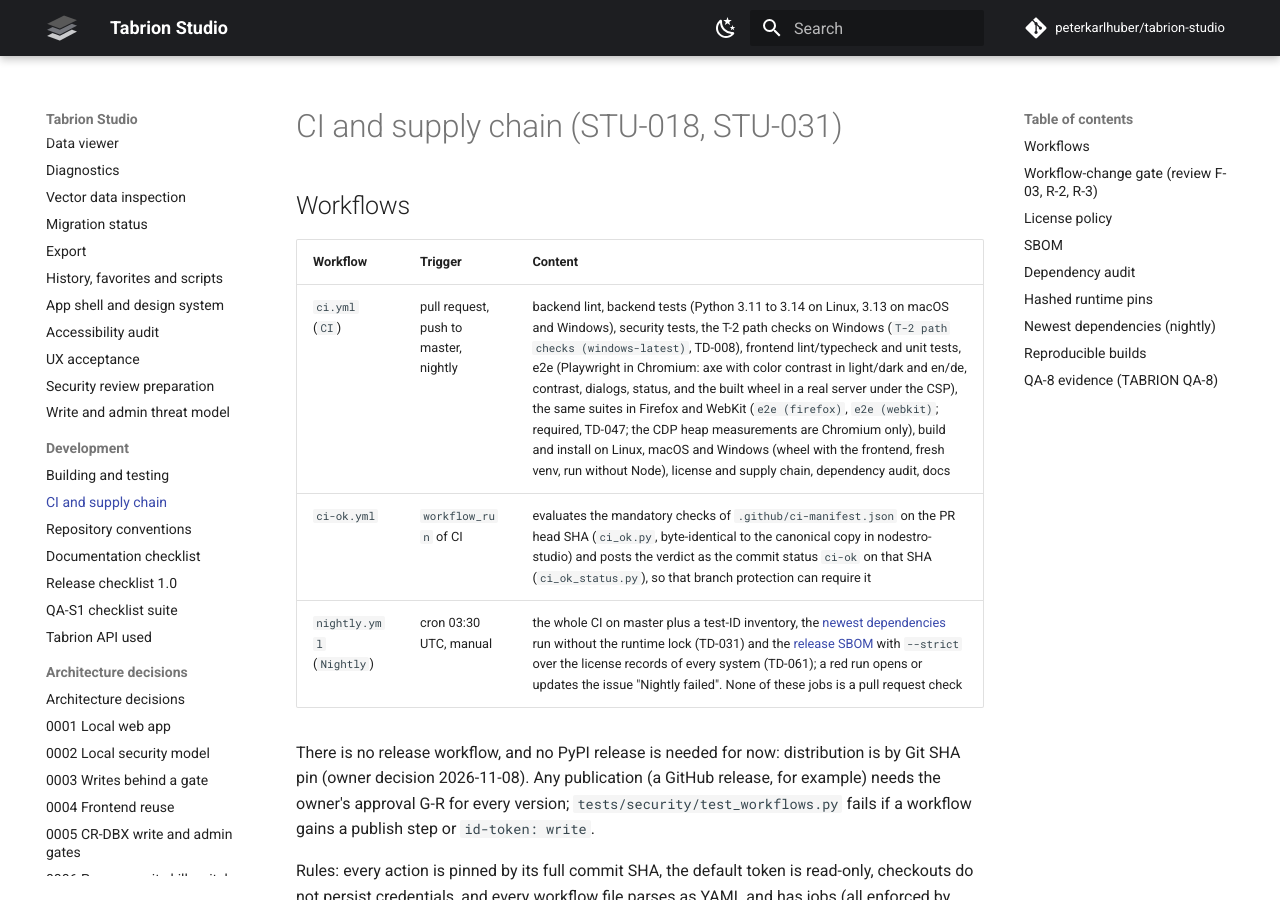
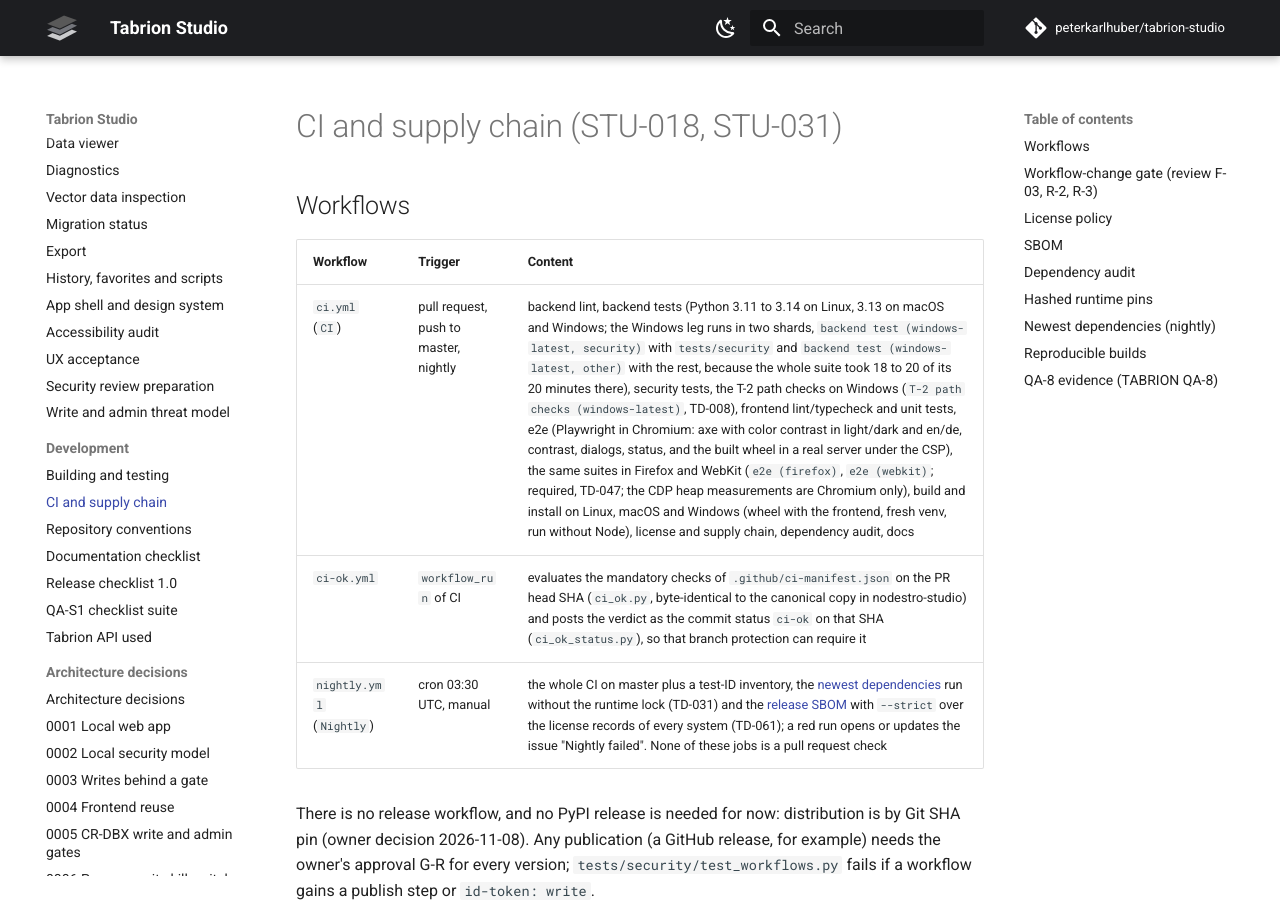
Before and after one commit to peterkarlhuber/tabrion-studio, an MkDocs documentation site: the page built from docs/development/ci.md, in a window 1280 px wide and 900 px high. Built offline with MkDocs 1.6.1 and Material for MkDocs 9.7.7, drawn with Linux system fonts in a browser that asks for light colours; comment, search, counter and statistics services are not loaded.

Commit message:
CI: run the Windows backend tests in two shards (TD-073)
The whole suite took 18 to 20 minutes on windows-latest against the job's
20-minute timeout and was cancelled after all tests had passed (PR #120,
master 40958d0). The Windows leg now runs tests/security and the rest as two
matrix entries; the timeout is unchanged and ci-manifest.json lists both.

Co-Authored-By: Claude Opus 5.5 <noreply@anthropic.com>
Claude-Session: https://claude.ai/code/session_011tY7TC7Nu5VGro3DJGJcv8

```diff
--- a/docs/development/ci.md
+++ b/docs/development/ci.md
@@ -4,7 +4,7 @@
 
 | Workflow | Trigger | Content |
 |---|---|---|
-| `ci.yml` (`CI`) | pull request, push to master, nightly | backend lint, backend tests (Python 3.11 to 3.14 on Linux, 3.13 on macOS and Windows), security tests, the T-2 path checks on Windows (`T-2 path checks (windows-latest)`, TD-008), frontend lint/typecheck and unit tests, e2e (Playwright in Chromium: axe with color contrast in light/dark and en/de, contrast, dialogs, status, and the built wheel in a real server under the CSP), the same suites in Firefox and WebKit (`e2e (firefox)`, `e2e (webkit)`; required, TD-047; the CDP heap measurements are Chromium only), build and install on Linux, macOS and Windows (wheel with the frontend, fresh venv, run without Node), license and supply chain, dependency audit, docs |
+| `ci.yml` (`CI`) | pull request, push to master, nightly | backend lint, backend tests (Python 3.11 to 3.14 on Linux, 3.13 on macOS and Windows; the Windows leg runs in two shards, `backend test (windows-latest, security)` with `tests/security` and `backend test (windows-latest, other)` with the rest, because the whole suite took 18 to 20 of its 20 minutes there), security tests, the T-2 path checks on Windows (`T-2 path checks (windows-latest)`, TD-008), frontend lint/typecheck and unit tests, e2e (Playwright in Chromium: axe with color contrast in light/dark and en/de, contrast, dialogs, status, and the built wheel in a real server under the CSP), the same suites in Firefox and WebKit (`e2e (firefox)`, `e2e (webkit)`; required, TD-047; the CDP heap measurements are Chromium only), build and install on Linux, macOS and Windows (wheel with the frontend, fresh venv, run without Node), license and supply chain, dependency audit, docs |
 | `ci-ok.yml` | `workflow_run` of CI | evaluates the mandatory checks of `.github/ci-manifest.json` on the PR head SHA (`ci_ok.py`, byte-identical to the canonical copy in nodestro-studio) and posts the verdict as the commit status `ci-ok` on that SHA (`ci_ok_status.py`), so that branch protection can require it |
 | `nightly.yml` (`Nightly`) | cron 03:30 UTC, manual | the whole CI on master plus a test-ID inventory, the [newest dependencies](#newest-dependencies-nightly) run without the runtime lock (TD-031) and the [release SBOM](#sbom) with `--strict` over the license records of every system (TD-061); a red run opens or updates the issue "Nightly failed". None of these jobs is a pull request check |
 
```
Also changed, not shown: CHANGELOG.md (+4 -0 lines), docs/TODO.md (+1 -0 lines), 2 other files.
